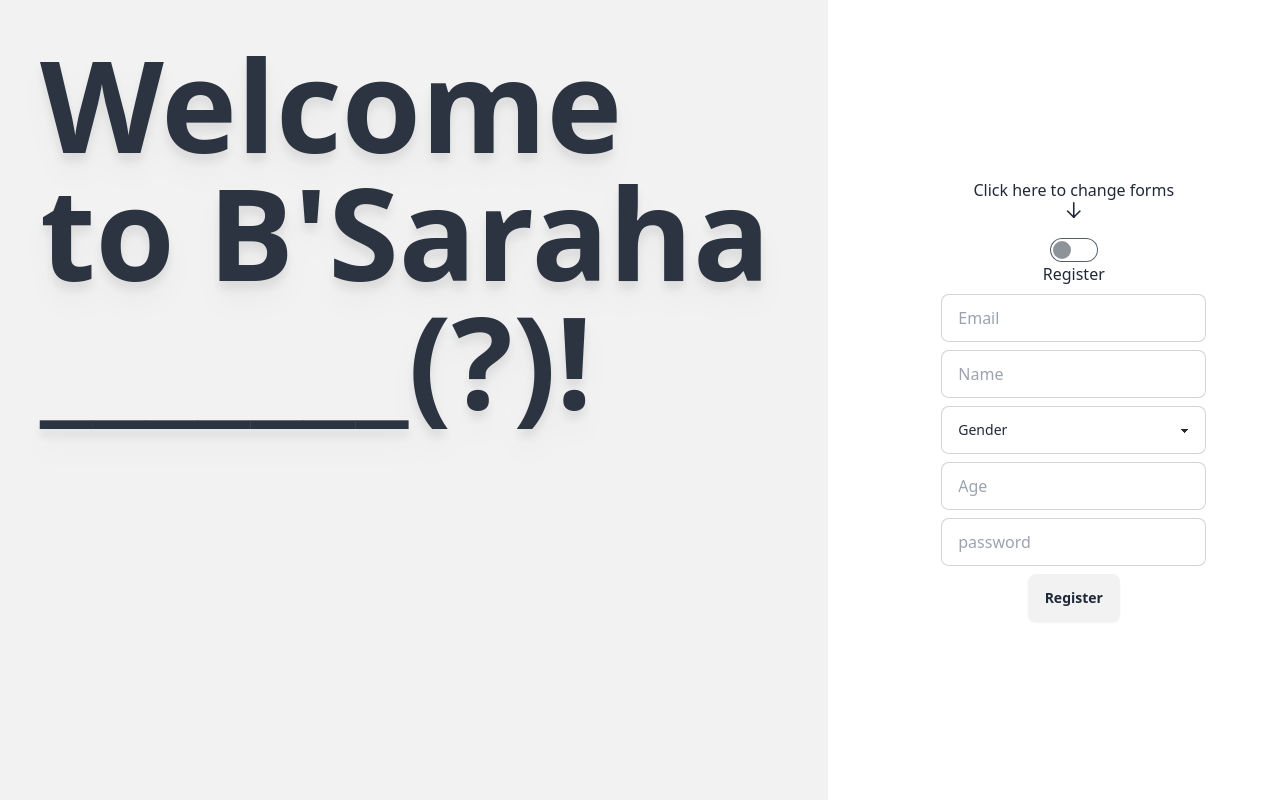
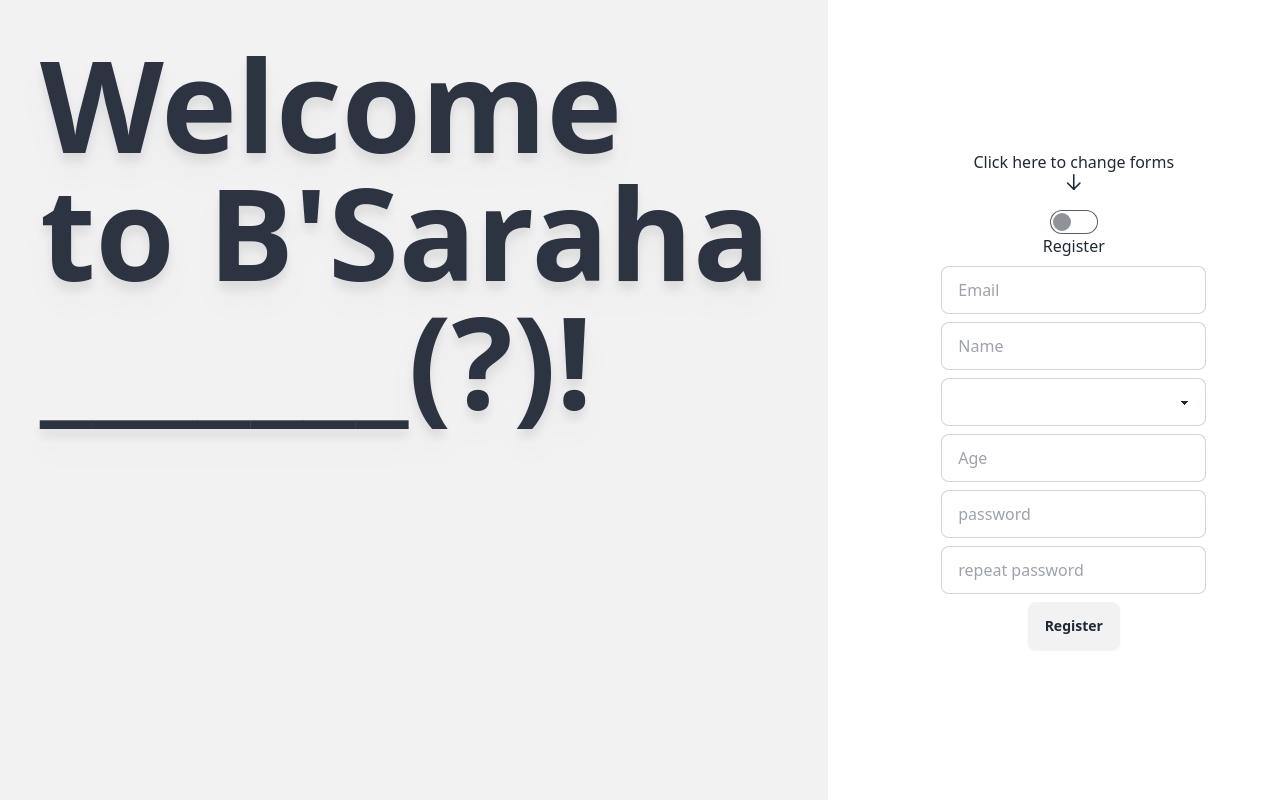
Before and after one commit to VoidRB/HNSTBooking, a Vue app in the folder client/: page / in a window 1280 px wide. Both pictures are taken after a click on the checkbox 1073 px from the left and 334 px from the top of the page. Built offline with nearby package versions, Linux system fonts and the light colour scheme.

Commit message:
fix: basic password validation between both passwords

```diff
--- a/client/src/components/RegisterForm.vue
+++ b/client/src/components/RegisterForm.vue
@@ -1,16 +1,23 @@
 <script setup lang="ts">
 import router from '@/router'
 import axios from 'axios'
-import { reactive } from 'vue'
-
+import { reactive, ref } from 'vue'
+import { useToast } from 'vue-toastification'
+const toast = useToast()
 const user = reactive({
   email: '',
   name: '',
-  gender: 'Gender',
+  gender: '',
   age: '',
   password: '',
+  passwordRepeated: '',
 })
+const passwordBorderColor = ref('')
 const register = async () => {
+  if (user.password != user.passwordRepeated) {
+    passwordBorderColor.value = 'ring-red-500 ring-1'
+    toast.warning('Passwords Dont Match')
+  }
   try {
     const response = await axios.postForm('/api/register', {
       email: user.email,
@@ -18,6 +25,7 @@ const register = async () => {
       gender: user.gender,
       age: user.age,
       password: user.password,
+      passwordRepeated: user.passwordRepeated,
     })
     console.log(`Registered`)
     router.push({ name: response.data.route })
@@ -47,12 +55,14 @@ const register = async () => {
       autocomplete="name"
       class="input input-bordered w-full max-w-xs"
     />
+    <div class="w-full hover:tooltip hover:tooltip-left hover:tooltip-open" data-tip="Gender">
       <select v-model="user.gender" class="select select-bordered w-full max-w-xs">
         <option disabled selected>Gender</option>
         <option>Male</option>
         <option>Female</option>
         <option>Other</option>
       </select>
+    </div>
     <input
       required
       v-model="user.age"
@@ -70,7 +80,16 @@ const register = async () => {
       placeholder="password"
       minlength="6"
       autocomplete="current-password"
-      class="input input-bordered w-full max-w-xs"
+      :class="[passwordBorderColor, 'input', 'input-bordered', 'w-full', 'max-w-xs']"
+    />
+    <input
+      required
+      v-model="user.passwordRepeated"
+      type="password"
+      placeholder="repeat password"
+      minlength="6"
+      autocomplete="current-password"
+      :class="[passwordBorderColor, 'input', 'input-bordered', 'w-full', 'max-w-xs']"
     />
     <button class="btn">Register</button>
   </form>
```
Lines whose indentation alone changed are shown as unchanged.
